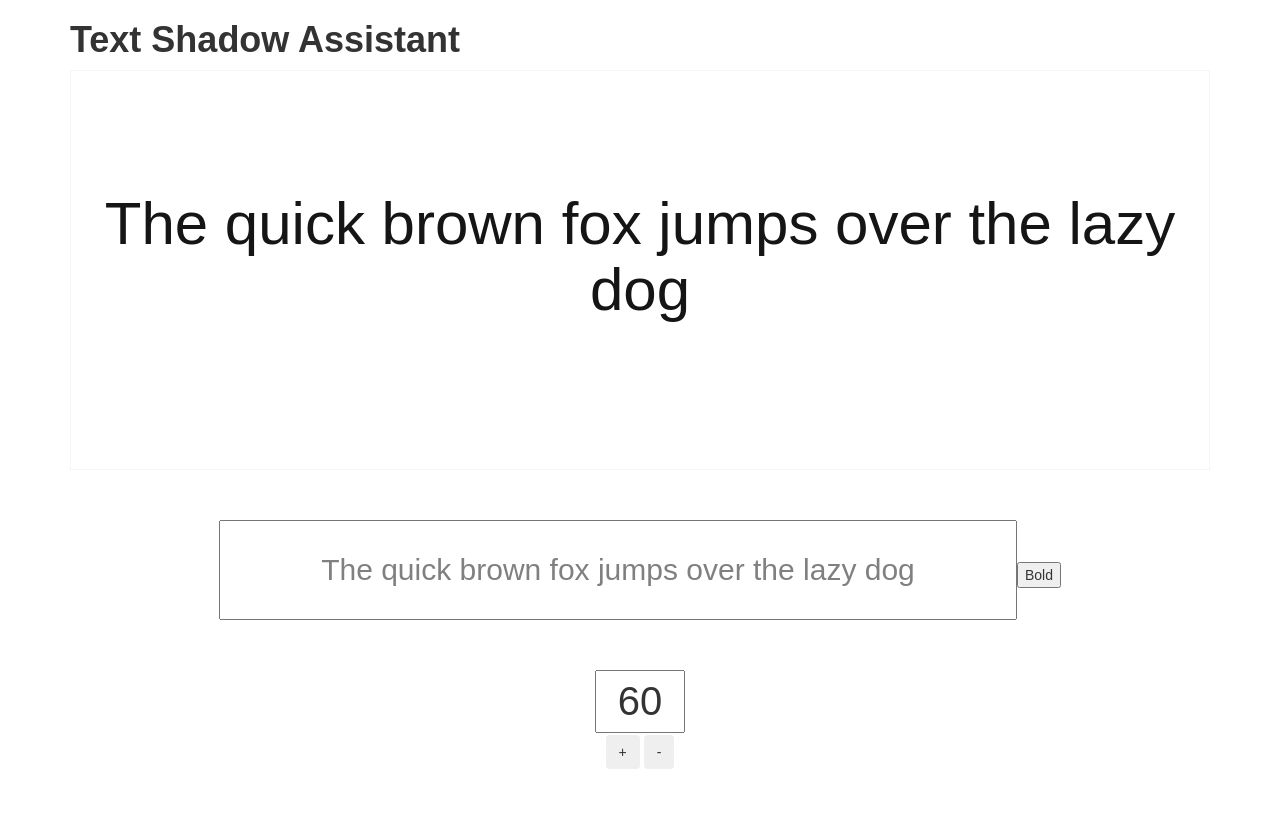
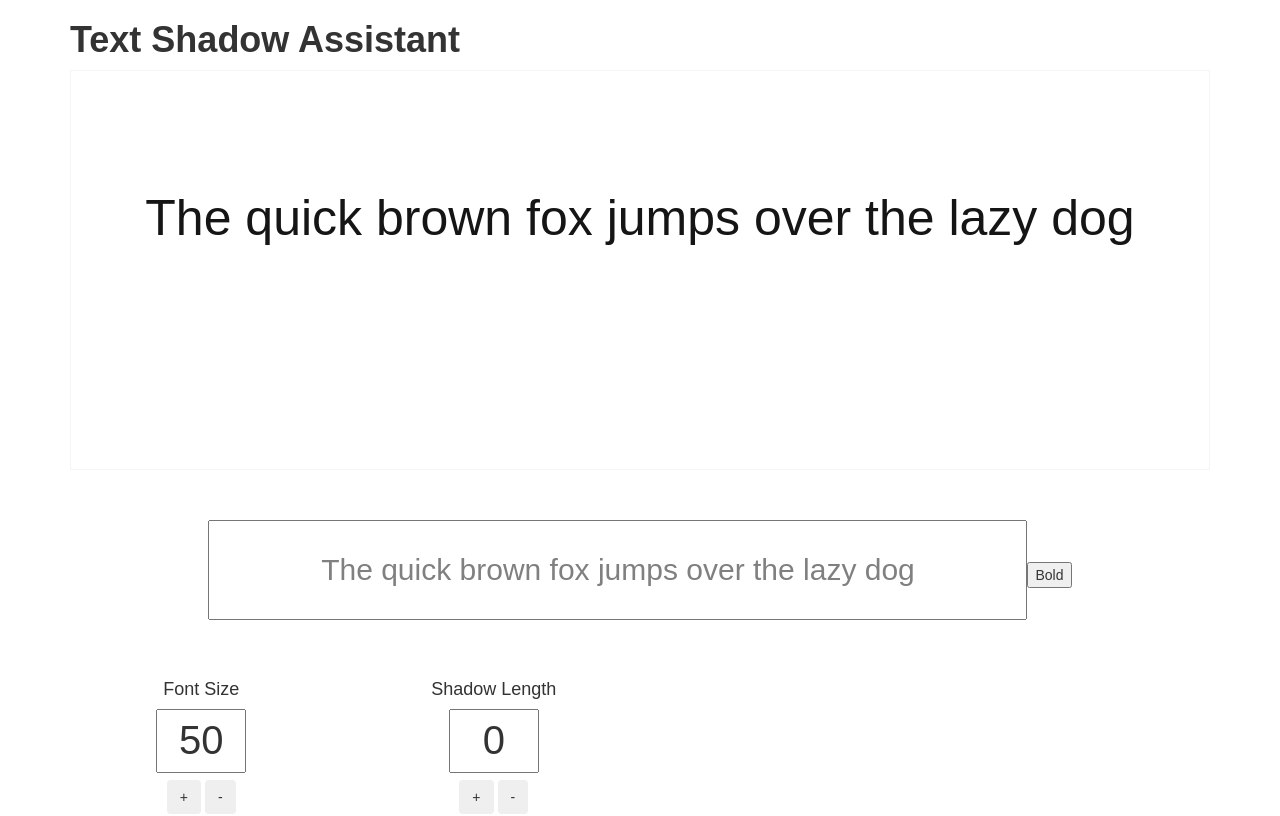
Before and after one commit to nseyf/text-shadow-assist, a React (Create React App) app: page / in a window 1280 px wide. Built offline with nearby package versions, Linux system fonts and the light colour scheme.

Commit message:
added buttons, fixed font-sizing

```diff
--- a/src/components/TextShadowAssist.js
+++ b/src/components/TextShadowAssist.js
@@ -10,10 +10,10 @@ constructor(props) {
     color: "#151515",
     font: "",
     fontWeight: "",
-    fontSize: 60,
-    shadowLength: "",
-    shadowColor: "",
-    shadowValues: "",
+    fontSize: 50,
+    shadowLength: 0,
+    shadowColor: "blue",
+    shadowValues: "1px 1px 0px",
     backgroundColor: "#fff",
   }
 }
@@ -36,13 +36,29 @@ boldFont(e) {
   })
 };
 
-generateTextShadow(e) {
+updateShadowLength(e) {
 
+function generateValues(length){
+    const result = [];
+    for(var i=1; i <= length; i++) {
+      result.push(i + "px " + i + "px 0px " + this.state.shadowColor);
+    }
+    return result.join(',')
+  };
+
+
+  this.setState({
+    shadowLength: e.target.value}, () => {
+    this.setState({
+    shadowValues: generateValues(this.state.shadowLength)
+  });
+
+  });
 }
 
 
     render() {
-
+// Styles
 const mainStyle = {
   width: "100%",
   height: "400px",
@@ -68,33 +84,63 @@ color: "grey",
 textAlign: "center"
 }
 
+const numberInputStyle = {
+  fontSize:"40px",
+  width:"90px",
+  textAlign: "center",
+  marginBottom: "5px"
+}
+
 // need ShadowLength and Shadow Color;
-
+console.log(this.state);
       return (
       <div className="container">
       <h1 style={{fontWeight: "900"}}>Text Shadow Assistant</h1>
 
       <div className="main" style={mainStyle}>
-      <h1 className="word" style={wordStyle}>{this.state.enteredWord}</h1>
+      <h1 className="word"
+      style={wordStyle}>{this.state.enteredWord}</h1>
+
       </div>
 
       <div className="inputs text-center">
+<div className="row">
+      <input value={this.state.enteredWord}
+      style={wordInputStyle}
+      onChange={this.updateWord.bind(this)}/>
+      <button
+      onClick={this.boldFont.bind(this)}>Bold</button>
+</div>
+<div className="row">
+      <div className="col-xs-12 col-lg-3 font-sizing-controls">
+      <h4>Font Size </h4>
+      <input value={this.state.fontSize}
+      style={numberInputStyle}
+      onChange={this.updateFontSize.bind(this)}/>
 
-      <input style={wordInputStyle} value={this.state.enteredWord} onChange={this.updateWord.bind(this)}/>
-          <button onClick={this.boldFont.bind(this)}>Bold</button>
-
-      <div className="font-sizing-controls">
-
-      <input value={this.state.fontSize} style={{fontSize:"40px",width:"90px", textAlign: "center"}} onChange={this.updateFontSize.bind(this)}/>
-
-      <div><button className="btn" style={{margin: "2px"}} onClick={()=> {this.setState({fontSize: this.state.fontSize += 1})}}>+</button>
-      <button className="btn" style={{margin: "2px"}} onClick={()=> {this.setState({fontSize: this.state.fontSize -= 1})}}>-</button>
+      <div>
+      <button className="btn" style={{margin: "2px"}}
+      onClick={()=> {this.setState({fontSize: this.state.fontSize + 1})}}>+</button>
+      <button className="btn" style={{margin: "2px"}}
+      onClick={()=> {this.setState({fontSize: this.state.fontSize - 1})}}>-</button>
       </div>
 
       </div>
-
+      <div className="col-xs-12 col-lg-3">
+      <h4>Shadow Length</h4>
+      <input
+      style={numberInputStyle}
+      value={this.state.shadowLength}
+      onChange={this.updateShadowLength.bind(this)} />
+      <div>
+      <button className="btn" style={{margin: "2px"}}
+      onClick={()=> {this.setState({shadowLength: this.state.shadowLength + 1})}}>+</button>
+      <button className="btn" style={{margin: "2px"}}
+      onClick={()=> {this.setState({shadowLength: this.state.shadowLength - 1})}}>-</button>
       </div>
-
+      </div>
+      </div>
+      </div>
       </div>
 
     )
```
